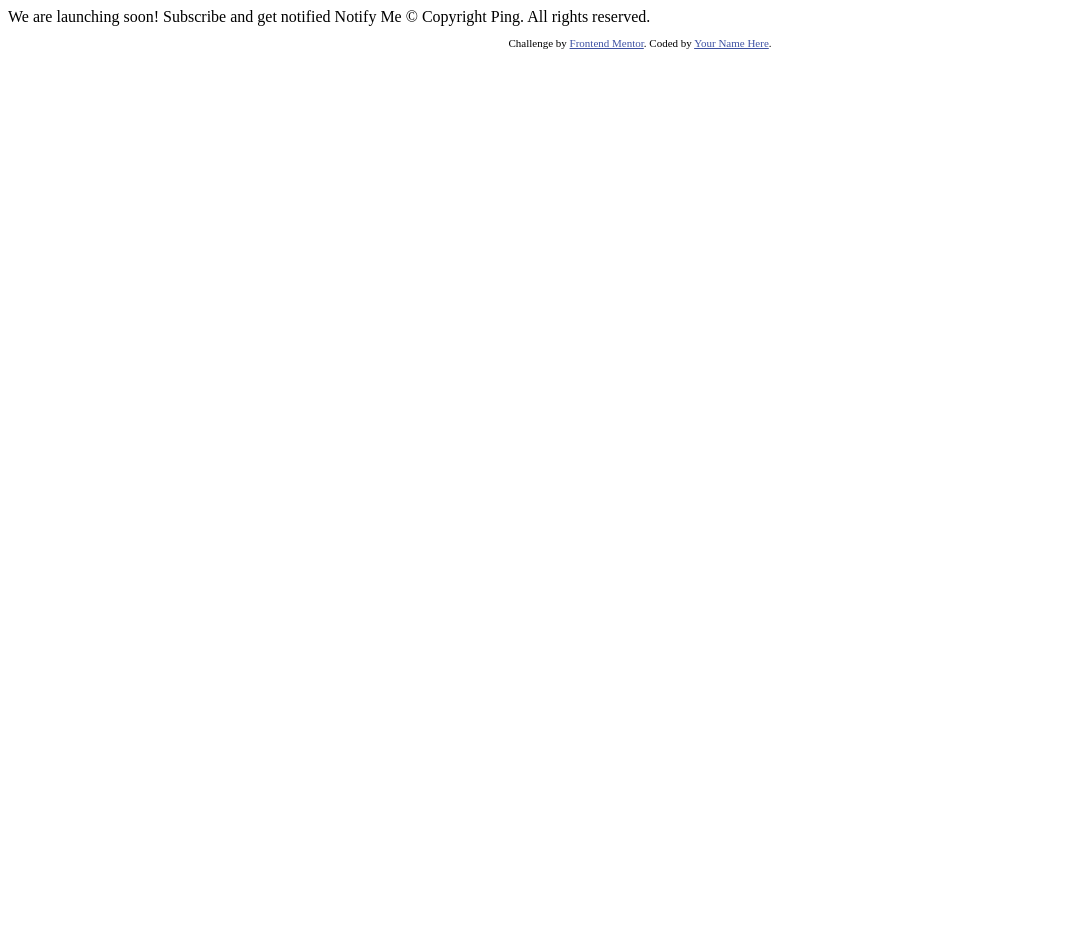
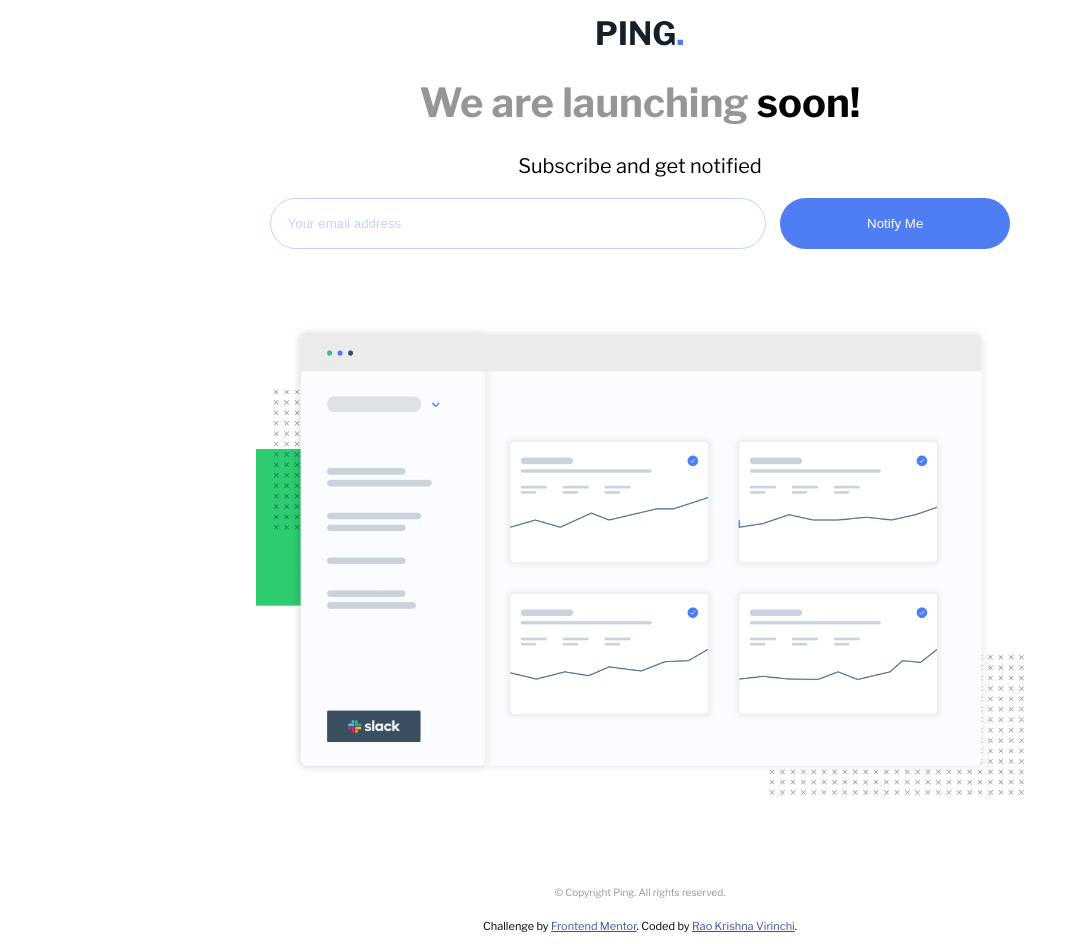
Before and after one commit to virinchi123/Frontend-Mentor-Ping-Coming-Soon-Page-Challenge, a plain HTML site: page index.html in a window 1280 px wide. Shown: the whole page, without its empty margins (0-1078 px from the left). Before the commit the page ends 800 px from the top, so only its background shows below. Drawn offline with nearby package versions, Linux system fonts and the light colour scheme.

Commit message:
Finished web view

```diff
--- a/index.html
+++ b/index.html
@@ -5,6 +5,10 @@
   <meta name="viewport" content="width=device-width, initial-scale=1.0"> <!-- displays site properly based on user's device -->
 
   <link rel="icon" type="image/png" sizes="32x32" href="./images/favicon-32x32.png">
+  <link rel="stylesheet" href="/main.css">
+  <link
+    href="https://fonts.googleapis.com/css2?family=Libre+Franklin:ital,wght@0,100;0,200;0,300;0,400;0,500;0,600;0,700;0,800;0,900;1,100;1,200;1,300;1,400;1,500;1,600;1,700;1,800;1,900&display=swap"
+    rel="stylesheet">
 
   <title>Frontend Mentor | Ping coming soon page</title>
 
@@ -16,19 +20,34 @@
 </head>
 <body>
 
-  We are launching soon!
+  <div class="logo">
+    <img src="/images/logo.svg" alt="logo">
+  </div>
 
-  Subscribe and get notified
+  <div class="container">
+    <h1>We are launching <span>soon!</span></h1>
+    <p>Subscribe and get notified</p>
+  </div>
 
-  Notify Me
+  <div class="message">
+    <input type="email" id="email" placeholder="Your email address">
+    <button type="button">Notify Me</button>
+  </div>
 
-  &copy; Copyright Ping. All rights reserved.
+  <div class="illustration">
+    <img src="/images/illustration-dashboard.png" alt="illustration-dashboard">
+  </div>
+
+  <div class="footer">
+    <p>&copy; Copyright Ping. All rights reserved.</p>
+  </div>
 
   <footer>
     <p class="attribution">
       Challenge by <a href="https://www.frontendmentor.io?ref=challenge" target="_blank">Frontend Mentor</a>.
-      Coded by <a href="#">Your Name Here</a>.
+      Coded by <a href="https://github.com/virinchi123/Frontend-Mentor-Ping-Coming-Soon-Page-Challenge">Rao Krishna Virinchi</a>.
     </p>
   </footer>
+
 </body>
 </html>
--- /dev/null
+++ b/main.scss
@@ -0,0 +1,94 @@
+$colors:(
+    blue:hsl(223, 87%, 63%),
+    paleBlue:hsl(223, 100%, 88%),
+    lightRed:hsl(354, 100%, 66%),
+    gray: hsl(0, 0%, 59%),
+    darkBlue:hsl(209, 33%, 12%)
+);
+
+@function color($color){
+    @return map-get($map: $colors, $key:$color )
+}
+
+$libreFranklin: 'Libre Franklin', sans-serif;
+
+body{
+    display: flex;
+    flex-direction: column;
+    font-size: 20px;
+    font-family: $libreFranklin;
+    align-items: center;
+    padding: 20%;
+    padding-top:20px;
+    padding-bottom: initial;
+    margin: 0;
+
+    .logo{
+        order:1;
+    }
+
+    .container{
+        order: 2;
+        h1{
+            color: color(gray);
+            span{
+                color: black;
+            }
+        }
+
+        p{
+            text-align: center;
+        }
+    }
+
+    .message{
+        order: 3;
+        width: 100%;
+        display: flex;
+        justify-content: space-evenly;
+
+        input{
+            border: 1px solid color(paleBlue);
+            border-radius: 100px;
+            width:60%;
+            padding: 17px;
+
+            &::placeholder{
+                color: color(paleBlue);
+            }
+        }
+
+        button{
+            background-color: color(blue);
+            padding: 10px;
+            border-radius: 100px;
+            text-align: center;
+            border: none;
+            width: 30%;
+            color: white;
+        }
+    }
+
+    .illustration{
+        order: 4;
+        margin: 10% auto;
+
+        img{
+            width: 100%;
+            height: 100%;
+            object-fit: cover;
+            align-self: start;
+        }
+    }
+
+    .footer{
+        order: 5;
+        font-size: 0.5em;
+        color: color(gray);
+    }
+
+    footer{
+        order: 6;
+    }
+
+}
```
Also changed, not shown: main.css (added), 1 other file.
